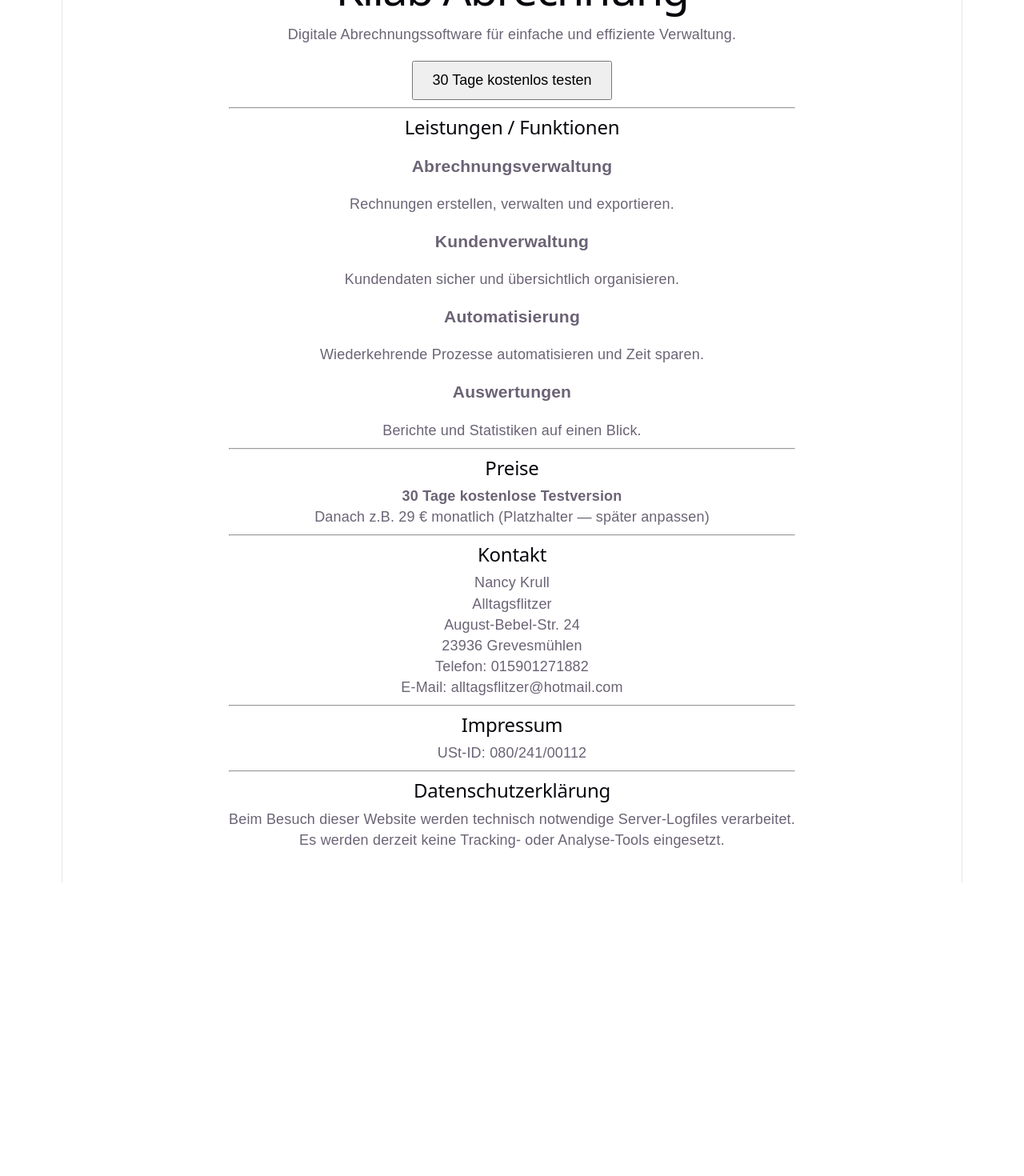
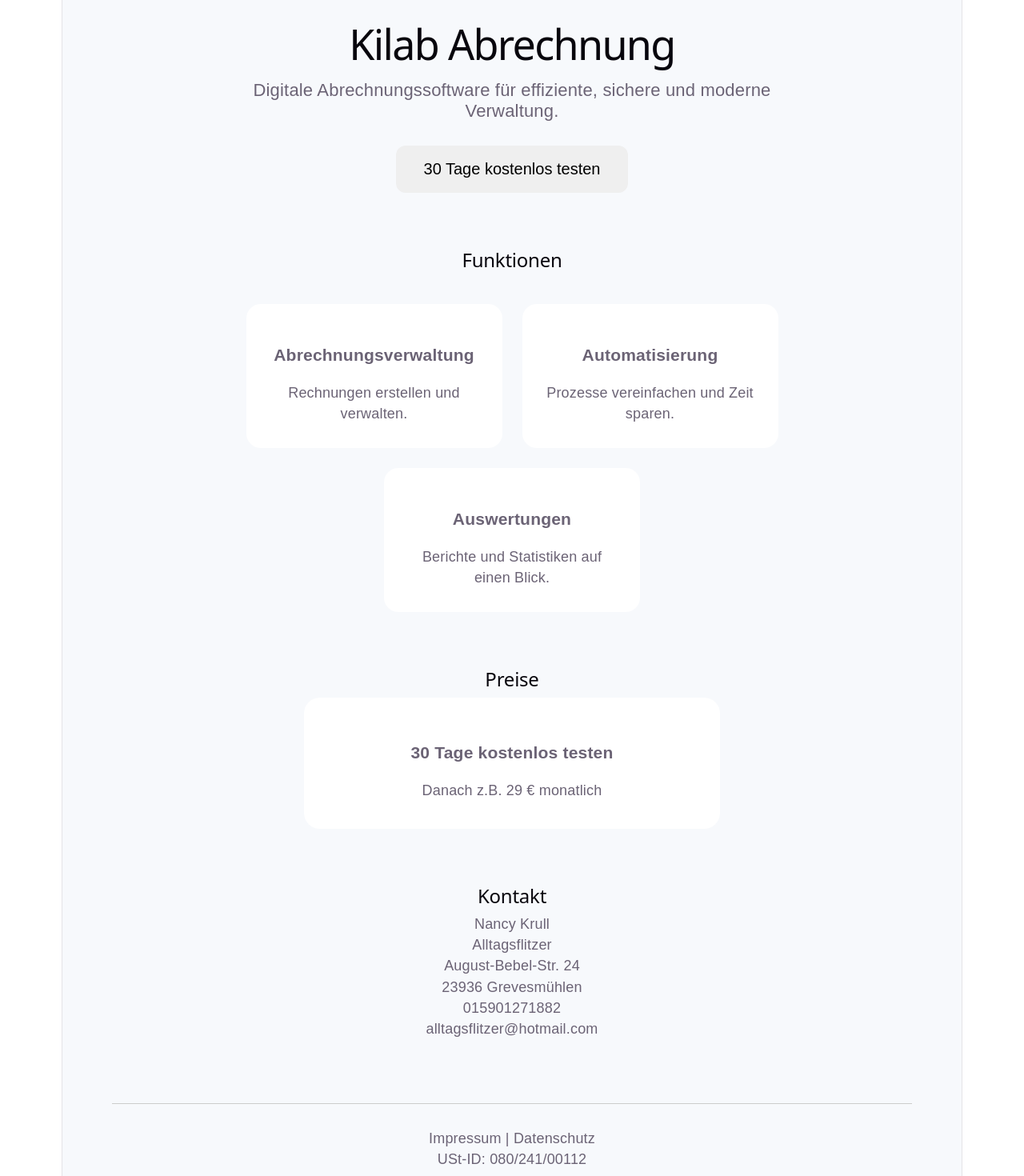
Before and after one commit to Kilab2026/my-app, a React (Vite) app: page / in a window 1280 px wide. Shown: the part 100-1570 px from the top of the page at 80% size. Before the commit the page ends 1203 px from the top, so only its background shows below. Built offline with nearby package versions, Linux system fonts and the light colour scheme.

Commit message:
modern homepage design

```diff
--- a/src/App.jsx
+++ b/src/App.jsx
@@ -1,95 +1,146 @@
 function App() {
   return (
-    <div style={{ padding: "40px", fontFamily: "Arial", maxWidth: "900px", margin: "auto" }}>
+    <div style={{
+      fontFamily: "Arial",
+      backgroundColor:"#f7f9fc",
+      padding:"40px"
+    }}>
 
-      <h1>Kilab Abrechnung</h1>
+      <div style={{
+        maxWidth:"1000px",
+        margin:"auto"
+      }}>
 
-      <p>
-        Digitale Abrechnungssoftware für einfache und effiziente Verwaltung.
+        {/* Hero */}
+        <section style={{
+          textAlign:"center",
+          padding:"70px 20px"
+        }}>
+          <h1 style={{fontSize:"52px"}}>
+            Kilab Abrechnung
+          </h1>
+
+          <p style={{
+            fontSize:"22px",
+            maxWidth:"700px",
+            margin:"auto"
+          }}>
+            Digitale Abrechnungssoftware für effiziente,
+            sichere und moderne Verwaltung.
           </p>
 
           <button style={{
-        padding: "12px 24px",
-        fontSize: "18px",
-        marginTop: "20px"
+            marginTop:"30px",
+            padding:"18px 35px",
+            fontSize:"20px",
+            borderRadius:"12px",
+            border:"none",
+            cursor:"pointer"
           }}>
             30 Tage kostenlos testen
           </button>
+        </section>
 
-      <hr />
 
-      <h2>Leistungen / Funktionen</h2>
+        {/* Funktionen */}
+        <h2 style={{textAlign:"center"}}>
+          Funktionen
+        </h2>
 
+        <div style={{
+          display:"flex",
+          gap:"25px",
+          flexWrap:"wrap",
+          justifyContent:"center",
+          marginTop:"40px"
+        }}>
+
+          <div style={cardStyle}>
             <h3>Abrechnungsverwaltung</h3>
-      <p>
-        Rechnungen erstellen, verwalten und exportieren.
-      </p>
+            <p>Rechnungen erstellen und verwalten.</p>
+          </div>
 
-      <h3>Kundenverwaltung</h3>
-      <p>
-        Kundendaten sicher und übersichtlich organisieren.
-      </p>
+          <div style={cardStyle}>
+            <h3>Automatisierung</h3>
+            <p>Prozesse vereinfachen und Zeit sparen.</p>
+          </div>
 
-      <h3>Automatisierung</h3>
-      <p>
-        Wiederkehrende Prozesse automatisieren und Zeit sparen.
-      </p>
+          <div style={cardStyle}>
+            <h3>Auswertungen</h3>
+            <p>Berichte und Statistiken auf einen Blick.</p>
+          </div>
 
-      <h3>Auswertungen</h3>
-      <p>
-        Berichte und Statistiken auf einen Blick.
-      </p>
+        </div>
 
-      <hr />
 
+        {/* Preise */}
+        <section style={{
+          marginTop:"70px",
+          textAlign:"center"
+        }}>
           <h2>Preise</h2>
 
-      <p>
-        <strong>30 Tage kostenlose Testversion</strong>
-      </p>
+          <div style={{
+            background:"white",
+            padding:"35px",
+            borderRadius:"20px",
+            maxWidth:"450px",
+            margin:"auto"
+          }}>
+            <h3>30 Tage kostenlos testen</h3>
 
-      <p>
-        Danach z.B. 29 € monatlich (Platzhalter — später anpassen)
-      </p>
+            <p>Danach z.B. 29 € monatlich</p>
+          </div>
+        </section>
 
-      <hr />
 
+        {/* Kontakt */}
+        <section style={{
+          marginTop:"70px",
+          textAlign:"center"
+        }}>
           <h2>Kontakt</h2>
 
           <p>
-        Nancy Krull<br />
-        Alltagsflitzer<br />
-        August-Bebel-Str. 24<br />
+            Nancy Krull<br/>
+            Alltagsflitzer<br/>
+            August-Bebel-Str. 24<br/>
             23936 Grevesmühlen
           </p>
 
           <p>
-        Telefon: 015901271882<br />
-        E-Mail: alltagsflitzer@hotmail.com
+            015901271882<br/>
+            alltagsflitzer@hotmail.com
           </p>
+        </section>
 
-      <hr />
 
-      <h2>Impressum</h2>
+        {/* Footer */}
+        <footer style={{
+          marginTop:"80px",
+          textAlign:"center",
+          paddingTop:"30px",
+          borderTop:"1px solid #ccc"
+        }}>
+          <p>
+            Impressum | Datenschutz
+          </p>
 
           <p>
             USt-ID: 080/241/00112
           </p>
+        </footer>
 
-      <hr />
-
-      <h2>Datenschutzerklärung</h2>
-
-      <p>
-        Beim Besuch dieser Website werden technisch notwendige Server-Logfiles verarbeitet.
-      </p>
-
-      <p>
-        Es werden derzeit keine Tracking- oder Analyse-Tools eingesetzt.
-      </p>
-
+      </div>
     </div>
   );
 }
 
+const cardStyle = {
+  background:"white",
+  padding:"30px",
+  width:"260px",
+  borderRadius:"18px"
+}
+
 export default App;
```
Lines whose indentation alone changed are shown as unchanged.
